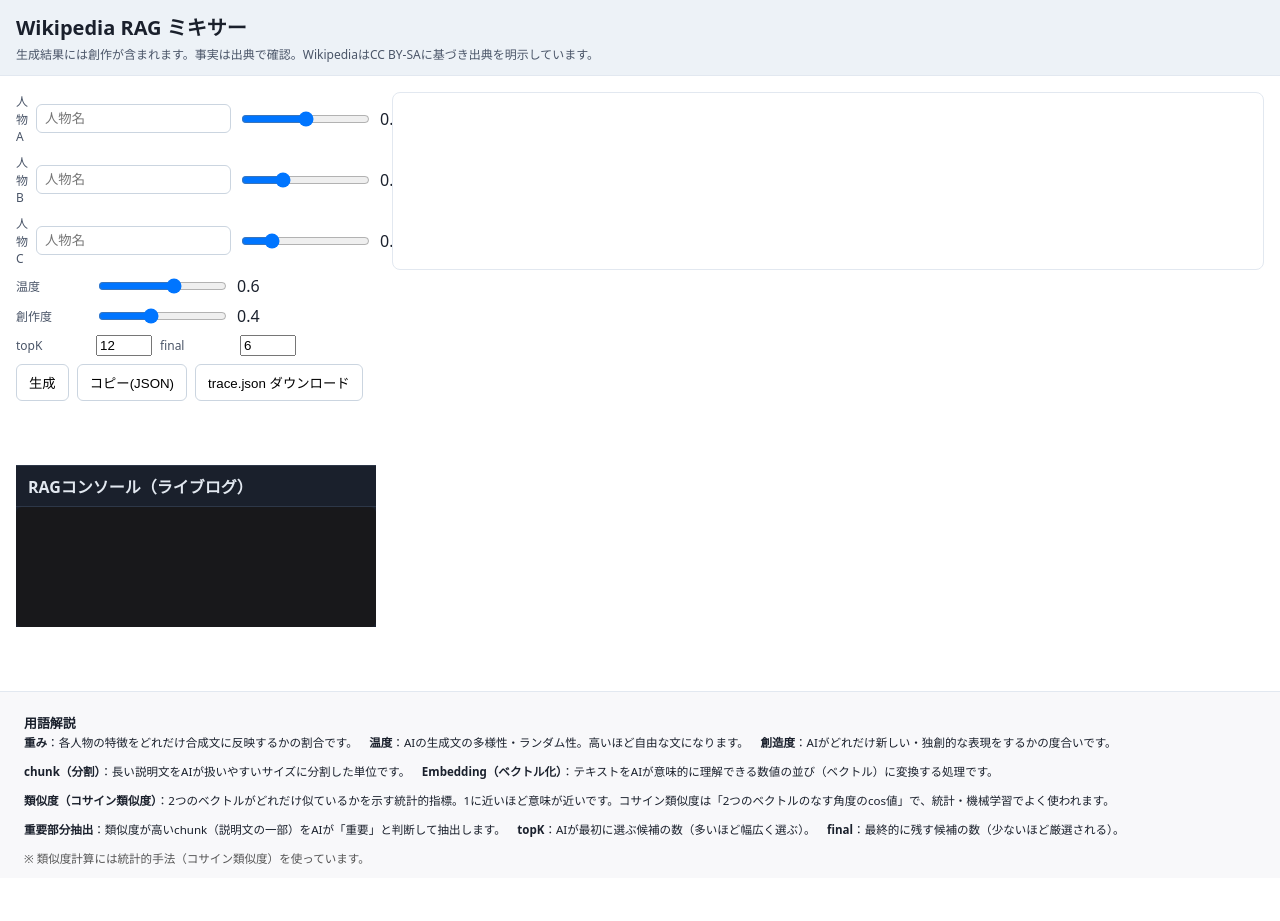
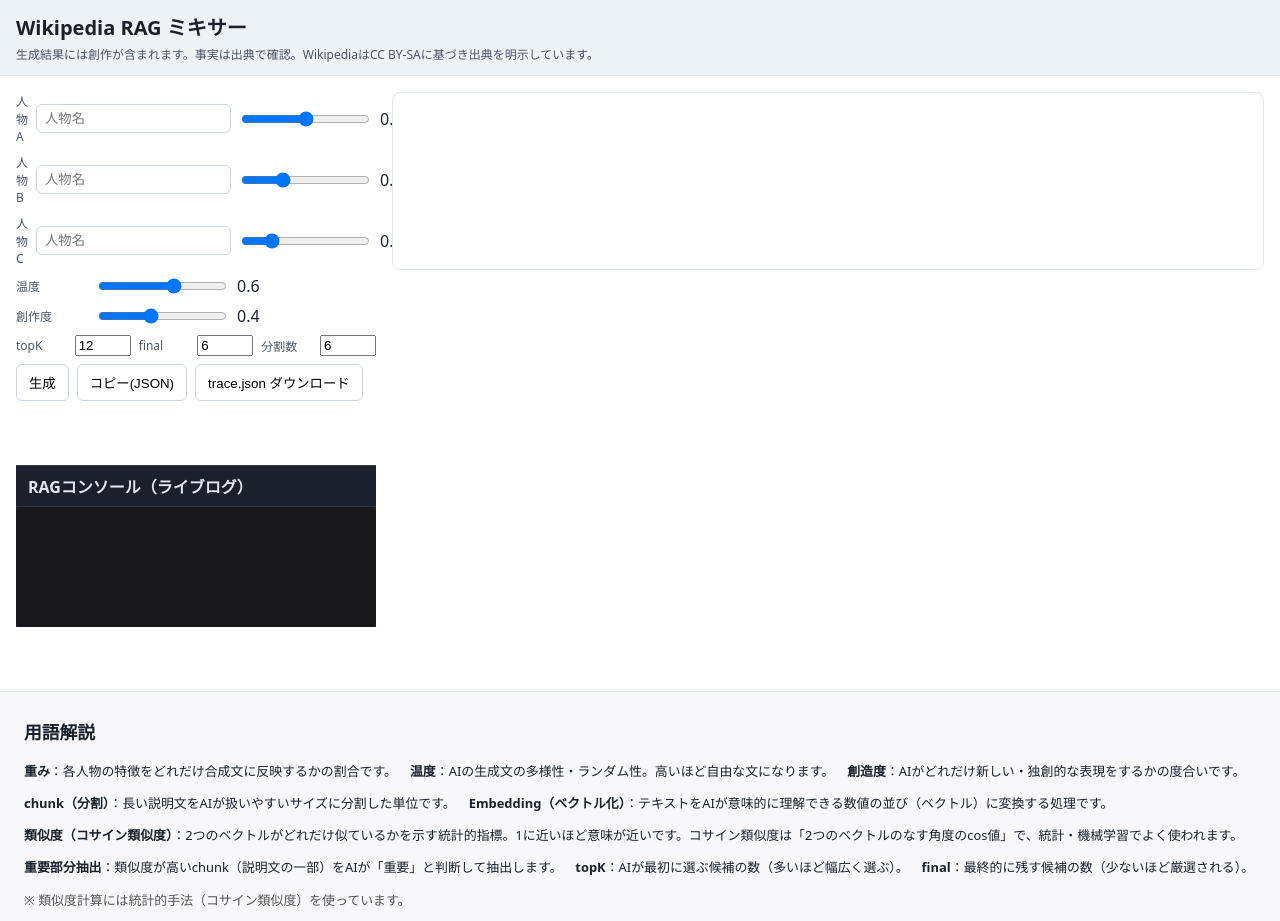
Before and after one commit to TakeshiKanamori20/GenAI-wikipedia-RAG, a website: page public/index.html in a window 1280 px wide. Before the commit the page ends 878 px from the top, so only its background shows below. Drawn offline with Linux system fonts and the light colour scheme.

Commit message:
UI改善: 用語解説横並びRAGコンソール拡大metrics表削除

```diff
--- a/public/app.js
+++ b/public/app.js
@@ -2,9 +2,10 @@
 window.addEventListener('DOMContentLoaded', () => {
   const info = byId('explain');
   if (info) {
+    // innerHTMLのみ設定。display, overflow, style等はCSSで管理。
     info.innerHTML = `
-      <h3 style="margin-bottom:0.2em;font-size:0.95em;">用語解説</h3>
-      <div style="display:flex;flex-wrap:wrap;gap:1em;font-size:0.85em;line-height:1.5;margin-bottom:0.2em;">
+      <h3>用語解説</h3>
+      <div>
         <span><b>重み</b>：各人物の特徴をどれだけ合成文に反映するかの割合です。</span>
         <span><b>温度</b>：AIの生成文の多様性・ランダム性。高いほど自由な文になります。</span>
         <span><b>創造度</b>：AIがどれだけ新しい・独創的な表現をするかの度合いです。</span>
@@ -112,12 +113,14 @@
 
   const tempVal = Number(byId('temp').value);
   const creativeVal = Number(byId('creative').value);
-  // chunkSize, topN, topK, topK_finalは固定値
+  const chunkN = Number(byId('chunkN').value) || 6;
+  // chunkSize, topN, topK, topK_final, chunkN
   const body = {
     persons,
     temp: tempVal,
     creative: creativeVal,
     chunkSize: 300,
+    chunkN,
     topN: 3,
     topK: 12,
     topK_final: 6
--- a/public/index.html
+++ b/public/index.html
@@ -38,10 +38,12 @@
         <input id="creative" type="range" min="0" max="1" step="0.1" value="0.4"/> <span id="creativev">0.4</span>
       </div>
       <div class="row">
-        <label>topK</label>
-        <input id="topK" type="number" min="1" max="30" value="12"/>
-        <label>final</label>
-        <input id="topK_final" type="number" min="1" max="30" value="6"/>
+  <label>topK</label>
+  <input id="topK" type="number" min="1" max="30" value="12"/>
+  <label>final</label>
+  <input id="topK_final" type="number" min="1" max="30" value="6"/>
+  <label>分割数</label>
+  <input id="chunkN" type="number" min="1" max="20" value="6" style="width:60px;"/>
       </div>
       <div class="row">
         <button id="gen">生成</button>
--- a/public/style.css
+++ b/public/style.css
@@ -55,10 +55,20 @@
   background: #f8f8fa;
   border-top: 1px solid #e2e8f0;
   padding: 8px 24px 8px 24px;
-  font-size: 0.85em;
+  font-size: 0.95em;
   margin-top: 32px;
   margin-bottom: 0;
 }
+.explain div {
+  display: flex;
+  flex-wrap: wrap;
+  gap: 1em;
+  font-size: 0.85em;
+  line-height: 1.5;
+  margin-bottom: 0.2em;
+  overflow-x: auto;
+}
+
 .form {
   margin-bottom: 16px;
 }
```
Also changed, not shown: api/mix.js (+14 -1 lines).
